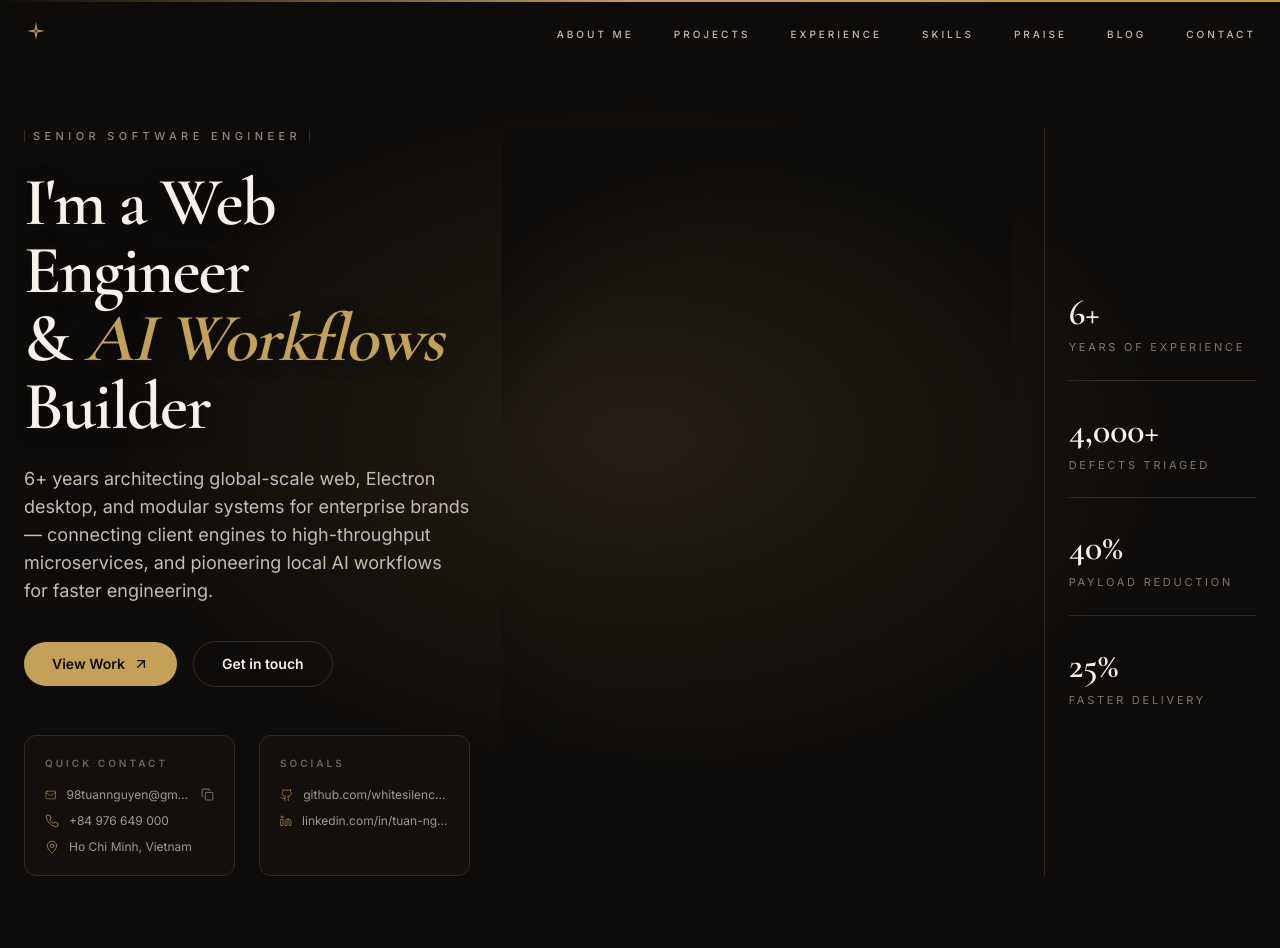
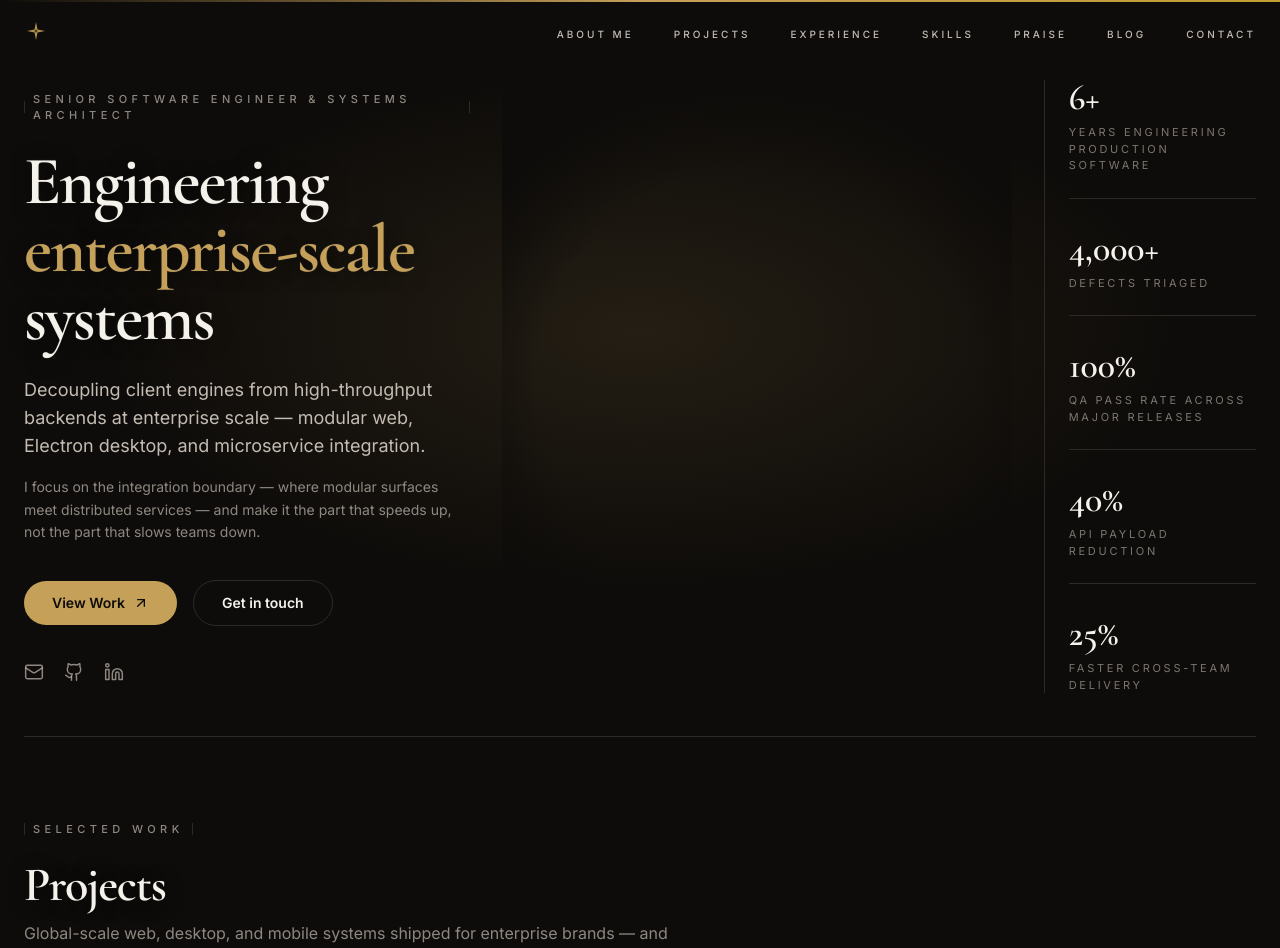
Before and after one commit to whitesilence98/bluefintuna, a Next.js app: page / in a window 1280 px wide. Shown: the top 948 px of the page. Built offline with nearby package versions, Linux system fonts and the light colour scheme.

Commit message:
Minor UX update

```diff
--- a/app/blog/layout.js
+++ b/app/blog/layout.js
@@ -15,7 +15,7 @@ export default function BlogLayout({ children }) {
       <Navbar />
       <main className="min-h-screen pt-24">{children}</main>
       <footer className="border-t border-rule px-6 py-10 text-center text-xs text-sand/50">
-        © {new Date().getFullYear()} Tuan Nguyen. Built with Next.js &amp; React Three Fiber.
+        © {new Date().getFullYear()} Tuan Nguyen.
       </footer>
     </>
   );
--- a/app/page.js
+++ b/app/page.js
@@ -42,7 +42,7 @@ export default function Home() {
         <Contact />
       </main>
       <footer className="border-t border-rule px-6 py-10 text-center text-xs text-sand/50">
-        © {new Date().getFullYear()} Tuan Nguyen. Built with Next.js &amp; React Three Fiber.
+        © {new Date().getFullYear()} Tuan Nguyen.
       </footer>
     </>
   );
--- a/components/Hero.jsx
+++ b/components/Hero.jsx
@@ -1,10 +1,10 @@
 'use client';
 
 import dynamic from 'next/dynamic';
-import { Suspense, useState } from 'react';
+import { Suspense } from 'react';
 import { motion } from 'framer-motion';
-import { Github, Linkedin, Mail, Phone, MapPin, ArrowUpRight, Check, Copy } from 'lucide-react';
-import { toast } from '@/lib/toast';
+import { Github, Linkedin, Mail, ArrowUpRight } from 'lucide-react';
+import { STATS } from '@/lib/stats';
 import MagneticButton from '@/components/MagneticButton';
 
 // Lazy-load the WebGL canvas so it never blocks first paint / LCP.
@@ -47,26 +47,6 @@ function CategoryTag({ children }) {
   );
 }
 
-// Thin icon + label row for the sub-metadata contact card.
-function MetaRow({ Icon, children, href }) {
-  const content = (
-    <>
-      <Icon size={14} strokeWidth={1.5} className="text-champagne/80" />
-      <span className="truncate">{children}</span>
-    </>
-  );
-  return href ? (
-    <a
-      href={href}
-      className="flex items-center gap-2.5 text-xs text-sand/80 transition-colors hover:text-ink"
-    >
-      {content}
-    </a>
-  ) : (
-    <div className="flex items-center gap-2.5 text-xs text-sand/80">{content}</div>
-  );
-}
-
 // Vertical stat block for the right sidebar.
 function StatBlock({ value, label, last }) {
   return (
@@ -81,48 +61,12 @@ function StatBlock({ value, label, last }) {
   );
 }
 
-// Email row with copy-to-clipboard: clicking the icon copies the address and
-// fires a toast. The mailto: link still opens on label click.
-const EMAIL = '98tuannguyen@gmail.com';
-
-function CopyEmail() {
-  const [copied, setCopied] = useState(false);
-
-  async function copy(e) {
-    e.preventDefault();
-    try {
-      await navigator.clipboard.writeText(EMAIL);
-      setCopied(true);
-      toast('Copied to clipboard', { tone: 'success' });
-      setTimeout(() => setCopied(false), 1800);
-    } catch {
-      toast('Copy failed — long-press to copy', { tone: 'info' });
-    }
-  }
-
-  return (
-    <div className="flex items-center gap-2.5 text-xs text-sand/80">
-      <a href={`mailto:${EMAIL}`} className="inline-flex items-center gap-2.5 truncate transition-colors hover:text-ink">
-        <Mail size={14} strokeWidth={1.5} className="text-champagne/80" />
-        <span className="truncate">{EMAIL}</span>
-      </a>
-      <button
-        onClick={copy}
-        aria-label="Copy email to clipboard"
-        className="shrink-0 text-sand/50 transition-colors hover:text-champagne"
-      >
-        {copied ? <Check size={13} strokeWidth={2.5} className="text-champagne" /> : <Copy size={13} />}
-      </button>
-    </div>
-  );
-}
-
 export default function Hero() {
   return (
     <section
       id="home"
       aria-label="Hero"
-      className="relative mx-auto flex min-h-screen max-w-7xl flex-col gap-12 px-6 pb-24 pt-28 md:pt-32 lg:grid lg:grid-cols-[1.05fr_1.2fr_0.5fr] lg:items-stretch lg:gap-8"
+      className="relative mx-auto flex max-w-7xl flex-col gap-8 px-6 py-20 lg:h-[calc(100vh-4rem)] lg:grid lg:grid-cols-[1.05fr_1.2fr_0.5fr] lg:items-stretch lg:gap-8 lg:overflow-hidden"
     >
       {/* Ambient warm radial spotlight behind the center 3D character. */}
       <div
@@ -137,19 +81,25 @@ export default function Hero() {
         animate={{ opacity: 1, y: 0 }}
         transition={{ duration: 0.6, ease: 'easeOut' }}
       >
-        <CategoryTag>Senior Software Engineer</CategoryTag>
+        <CategoryTag>Senior Software Engineer &amp; Systems Architect</CategoryTag>
 
         <h1 className="grunge-text mt-6 font-serif text-5xl font-semibold leading-[1.02] tracking-tight text-ink sm:text-6xl lg:text-[4.25rem]">
-          I&apos;m a Web Engineer
+          Engineering
           <br />
-          &amp; <span className="italic text-champagne">AI Workflows</span> Builder
+          <span className="text-champagne">enterprise-scale</span> systems
         </h1>
 
+        {/* Tagline: outcome + domain — no title words, no years. */}
         <p className="mt-6 max-w-md text-base leading-relaxed text-sand sm:text-lg">
-          6+ years architecting global-scale web, Electron desktop, and modular
-          systems for enterprise brands — connecting client engines to
-          high-throughput microservices, and pioneering local AI workflows for
-          faster engineering.
+          Decoupling client engines from high-throughput backends at enterprise
+          scale — modular web, Electron desktop, and microservice integration.
+        </p>
+
+        {/* Summary: philosophy + where value lands — no title, no years, no list. */}
+        <p className="mt-4 max-w-md text-sm leading-relaxed text-sand/70">
+          I focus on the integration boundary — where modular surfaces meet
+          distributed services — and make it the part that speeds up, not the
+          part that slows teams down.
         </p>
 
         {/* Dual CTA: champagne primary + dark ghost secondary. */}
@@ -177,40 +127,39 @@ export default function Hero() {
           </MagneticButton>
         </div>
 
-        {/* Sub-metadata cards: quick contact + socials. */}
-        <div className="mt-12 grid gap-6 sm:grid-cols-2">
-          <div className="rounded-xl border border-rule bg-espresso-900/60 p-5">
-            <p className="mb-4 text-[10px] font-semibold uppercase tracking-[0.3em] text-sand/50">
-              Quick Contact
-            </p>
-            <div className="space-y-2.5">
-              <CopyEmail />
-              <MetaRow Icon={Phone} href="tel:+84976649000">
-                +84 976 649 000
-              </MetaRow>
-              <MetaRow Icon={MapPin}>Ho Chi Minh, Vietnam</MetaRow>
-            </div>
-          </div>
-
-          <div className="rounded-xl border border-rule bg-espresso-900/60 p-5">
-            <p className="mb-4 text-[10px] font-semibold uppercase tracking-[0.3em] text-sand/50">
-              Socials
-            </p>
-            <div className="space-y-2.5">
-              <MetaRow Icon={Github} href="https://github.com/whitesilence98">
-                github.com/whitesilence98
-              </MetaRow>
-              <MetaRow Icon={Linkedin} href="https://linkedin.com/in/tuan-nguyend">
-                linkedin.com/in/tuan-nguyend
-              </MetaRow>
-            </div>
-          </div>
+        {/* Compact icon social strip — contact details live in #contact. */}
+        <div className="mt-9 flex items-center gap-5">
+          <a
+            href="mailto:98tuannguyen@gmail.com"
+            aria-label="Email"
+            className="text-sand/70 transition-colors hover:text-champagne"
+          >
+            <Mail size={20} strokeWidth={1.75} />
+          </a>
+          <a
+            href="https://github.com/whitesilence98"
+            target="_blank"
+            rel="noopener noreferrer"
+            aria-label="GitHub"
+            className="text-sand/70 transition-colors hover:text-champagne"
+          >
+            <Github size={20} strokeWidth={1.75} />
+          </a>
+          <a
+            href="https://linkedin.com/in/tuan-nguyend"
+            target="_blank"
+            rel="noopener noreferrer"
+            aria-label="LinkedIn"
+            className="text-sand/70 transition-colors hover:text-champagne"
+          >
+            <Linkedin size={20} strokeWidth={1.75} />
+          </a>
         </div>
       </motion.div>
 
-      {/* CENTER COLUMN: interactive 3D canvas — full height, warm-lit. */}
+      {/* CENTER COLUMN: interactive 3D canvas — fills the hero height on lg. */}
       <motion.div
-        className="relative h-[60vh] w-full sm:h-[70vh] lg:h-auto lg:min-h-[82vh]"
+        className="relative h-[55vh] w-full min-h-0 lg:h-full"
         initial={{ opacity: 0 }}
         animate={{ opacity: 1 }}
         transition={{ duration: 0.8, delay: 0.2, ease: 'easeOut' }}
@@ -224,7 +173,7 @@ export default function Hero() {
         <div className="pointer-events-none absolute inset-0 bg-[radial-gradient(circle_at_center,transparent_55%,#0E0C0A_80%)]" />
       </motion.div>
 
-      {/* RIGHT COLUMN: vertical stats sidebar. */}
+      {/* RIGHT COLUMN: vertical stats sidebar — single source in lib/stats.js */}
       <motion.aside
         className="hidden flex-col justify-center gap-8 border-l border-rule pl-6 lg:flex"
         initial={{ opacity: 0, x: 12 }}
@@ -232,10 +181,9 @@ export default function Hero() {
         transition={{ duration: 0.6, delay: 0.35, ease: 'easeOut' }}
         aria-label="Career stats"
       >
-        <StatBlock value="6+" label="Years of experience" />
-        <StatBlock value="4,000+" label="Defects triaged" />
-        <StatBlock value="40%" label="Payload reduction" />
-        <StatBlock value="25%" label="Faster delivery" last />
+        {STATS.map((s, i) => (
+          <StatBlock key={s.k} value={s.k} label={s.v} last={i === STATS.length - 1} />
+        ))}
       </motion.aside>
     </section>
   );
--- a/components/Sections/About.jsx
+++ b/components/Sections/About.jsx
@@ -1,14 +1,7 @@
 'use client';
 
 import { motion } from 'framer-motion';
-
-// Stats live here; skills moved to <Skills/>.
-const STATS = [
-  { k: '6+', v: 'Years engineering production software' },
-  { k: '4,000+', v: 'Defects triaged, 100% QA pass rate' },
-  { k: '40%', v: 'API payload reduction via query optimization' },
-  { k: '25%', v: 'Faster delivery through cross-functional integration' },
-];
+import { STATS } from '@/lib/stats';
 
 function CategoryTag({ children }) {
   return (
@@ -25,7 +18,7 @@ export default function About() {
     <section
       id="about"
       aria-label="About"
-      className="mx-auto flex min-h-[calc(100vh-4rem)] max-w-7xl scroll-mt-20 flex-col justify-center px-6 py-20"
+      className="mx-auto flex min-h-[calc(100vh-4rem)] max-w-7xl scroll-mt-20 flex-col px-6 py-20"
     >
       <div className="grid gap-12 lg:grid-cols-[1.2fr_1fr] lg:items-center">
         <motion.div
@@ -36,22 +29,21 @@ export default function About() {
         >
           <CategoryTag>About Me</CategoryTag>
           <h2 className="grunge-text mt-5 font-serif text-4xl font-semibold tracking-tight text-ink sm:text-5xl">
-            Engineering software
+            The seam that
             <br />
-            that <span className="italic text-champagne">millions</span> rely on
+            <span className="text-champagne">speeds teams up</span>
           </h2>
           <p className="mt-6 max-w-xl text-lg leading-relaxed text-sand">
-            I&apos;m a Senior Software Engineer with 6+ years architecting and
-            delivering global-scale web, Electron desktop, and modular
-            application systems for enterprise brands like Razer.
+            I focus on the integration boundary — the place where modular web and
+            Electron desktop surfaces meet distributed services. The work is
+            making that boundary invisible: clean contracts, independent
+            deployments, and quality bars that hold under release pressure.
           </p>
           <p className="mt-4 max-w-xl text-sand/70">
-            My focus is end-to-end systems integration — connecting
-            client-side engines with high-throughput microservices and
-            distributed backends. I&apos;m an early adopter of local AI
-            workflows (Ollama, Claude) for automated debugging and faster
-            engineering velocity, and I mentor engineers across cross-functional
-            architecture.
+            For teams shipping hardware-adjacent software, that seam is usually
+            where delivery slows down. I make it the part that speeds up —
+            owning the contracts between firmware, mechanical, and QA units so
+            modules ship independently and integrate cleanly.
           </p>
         </motion.div>
 
--- a/components/Sections/Experience.jsx
+++ b/components/Sections/Experience.jsx
@@ -83,7 +83,7 @@ function TimelineCard({ role, index, isOpen, onToggle }) {
       {/* Timeline node */}
       <span
         aria-hidden
-        className="absolute -left-[33px] top-2 flex h-3.5 w-3.5 items-center justify-center rounded-full border border-champagne bg-espresso-950 sm:-left-[41px]"
+        className="absolute -left-[33px] top-2 flex h-3.5 w-3.5 items-center rounded-full border border-champagne bg-espresso-950 sm:-left-[41px]"
       >
         <span className="h-1.5 w-1.5 rounded-full bg-champagne" />
       </span>
@@ -200,7 +200,7 @@ export default function Experience() {
     <section
       id="experience"
       aria-label="Experience"
-      className="mx-auto flex min-h-[calc(100vh-4rem)] max-w-7xl scroll-mt-20 flex-col justify-center px-6 py-20"
+      className="mx-auto flex max-w-7xl scroll-mt-20 flex-col justify-center px-6 py-20"
     >
       <div className="mb-10">
         <CategoryTag>Professional Experience</CategoryTag>
--- a/components/Sections/Projects.jsx
+++ b/components/Sections/Projects.jsx
@@ -179,7 +179,7 @@ export default function Projects() {
     <section
       id="projects"
       aria-label="Projects"
-      className="mx-auto flex min-h-[calc(100vh-4rem)] max-w-7xl scroll-mt-20 flex-col justify-center px-6 py-20"
+      className="mx-auto flex max-w-7xl scroll-mt-20 flex-col px-6 py-20"
     >
       <div className="mb-8">
         <CategoryTag>Selected Work</CategoryTag>
--- a/components/Sections/Skills.jsx
+++ b/components/Sections/Skills.jsx
@@ -29,7 +29,7 @@ export default function Skills() {
     <section
       id="skills"
       aria-label="Skills"
-      className="mx-auto flex min-h-[calc(100vh-4rem)] max-w-7xl scroll-mt-20 flex-col justify-center px-6 py-20"
+      className="mx-auto flex min-h-[calc(100vh-4rem)] max-w-7xl scroll-mt-20 flex-col px-6 py-20"
     >
       <div className="mb-10">
         <CategoryTag>Technical Skills</CategoryTag>
--- a/components/Sections/Testimonials.jsx
+++ b/components/Sections/Testimonials.jsx
@@ -64,7 +64,7 @@ export default function Testimonials() {
     <section
       id="testimonials"
       aria-label="Recommendations"
-      className="mx-auto flex min-h-[calc(100vh-4rem)] max-w-7xl scroll-mt-20 flex-col justify-center px-6 py-20"
+      className="mx-auto flex min-h-[calc(100vh-4rem)] max-w-7xl scroll-mt-20 flex-col px-6 py-20"
     >
       <div className="mb-10 text-center">
         <div className="flex justify-center">
--- /dev/null
+++ b/lib/stats.js
@@ -0,0 +1,14 @@
+/**
+ * stats.js
+ * Single source of truth for the headline career metrics. Imported by both
+ * the Hero sidebar (compact) and the About grid (verbose label), so the two
+ * never drift out of sync. Keep all numerical claims here — the copy layers
+ * (title / tagline / summary) deliberately avoid restating these numbers.
+ */
+export const STATS = [
+  { k: '6+', v: 'Years engineering production software' },
+  { k: '4,000+', v: 'Defects triaged' },
+  { k: '100%', v: 'QA pass rate across major releases' },
+  { k: '40%', v: 'API payload reduction' },
+  { k: '25%', v: 'Faster cross-team delivery' },
+];
```
Also changed, not shown: components/Sections/Contact.jsx (+29 -2 lines), 1 other file (tests, documents, lock files or other folders).
